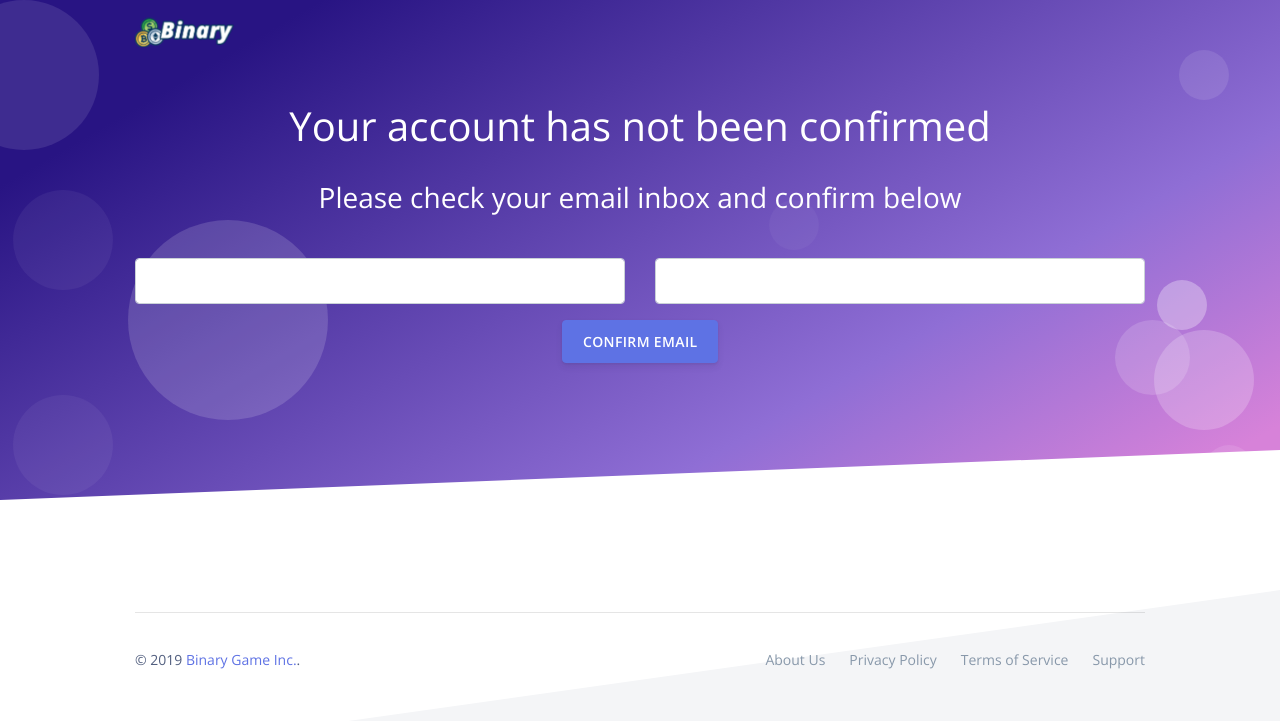
After one commit to paulpierre/binarygame, a Python web app: template app/templates/confirm.html in a window 1280 px wide. The commit adds this page. Shown: the top 721 px of the page. Run offline with Jinja, Linux system fonts and the light colour scheme; the template is opened without the code that fills it, so the values that code supplies are empty, except form fields; form fields are guessed from the names that the template uses; some libraries are stand-ins or nearby versions.

```diff
--- a/app/form.py
+++ b/app/form.py
@@ -5,8 +5,12 @@ from flask_wtf import FlaskForm
 class LoginForm(FlaskForm):
     user_email = StringField("User email", [validators.Length(min=4, max=50)],render_kw={"placeholder": "Email address"})
     user_password = PasswordField("User password", [validators.Length(min=6, max=50)],render_kw={"placeholder": "Password"})
-\
+
 class RegisterForm(FlaskForm):
     user_email = StringField("User email", [validators.Email(),validators.Length(min=4, max=50)],render_kw={"placeholder": "Email address"})
     user_password = PasswordField("User password", [validators.Length(min=6, max=50)],render_kw={"placeholder": "Password"})
     user_name = StringField("Username", [validators.Length(min=4, max=50)],render_kw={"placeholder": "Username (unique)"})
+
+class ConfirmationForm(FlaskForm):
+    user_email = StringField("User email", [validators.Length(min=4, max=50)],render_kw={"placeholder": "Email address"})
+    user_confirmation_code = StringField("Confirmation code", [validators.Length(min=4, max=100)],render_kw={"placeholder": "Confirmation code"})
--- /dev/null
+++ b/app/templates/confirm.html
@@ -0,0 +1,224 @@
+<!DOCTYPE html>
+<html>
+
+<head>
+  <meta charset="utf-8">
+  <meta name="viewport" content="width=device-width, initial-scale=1, shrink-to-fit=no">
+  <meta name="description" content="Trade binary with your bros">
+  <meta name="author" content="Secret team">
+  <title>Binary Game - Bros just doing some crypto binary options</title>
+  <!-- Favicon -->
+  <link href="/static/assets/img/brand/favicon.png" rel="icon" type="image/png">
+  <!-- Fonts -->
+  <link href="https://fonts.googleapis.com/css?family=Open+Sans:300,400,600,700" rel="stylesheet">
+  <!-- Icons -->
+  <link href="/static/assets/vendor/nucleo/css/nucleo.css" rel="stylesheet">
+  <link href="/static/assets/vendor/font-awesome/css/font-awesome.min.css" rel="stylesheet">
+  <!-- Argon CSS -->
+  <link type="text/css" href="/static/assets/css/argon.css?v=1.1.0" rel="stylesheet">
+  <link type="text/css" href="https://cdnjs.cloudflare.com/ajax/libs/animate.css/3.7.2/animate.css" rel="stylesheet">
+  <!--<script src="https://cdn.jsdelivr.net/npm/vue/dist/vue.js"></script>-->
+  <script src="/static/assets/js/fp.js"></script>
+</head>
+
+<body>
+  <header class="header-global">
+    <nav id="navbar-main" class="navbar navbar-main navbar-expand-lg navbar-transparent navbar-light headroom">
+      <div class="container">
+        <a class="navbar-brand mr-lg-5" href="./index.html"><img src="/static/assets/img/brand/white.png"></a>
+        <button class="navbar-toggler" type="button" data-toggle="collapse" data-target="#navbar_global" aria-controls="navbar_global" aria-expanded="false" aria-label="Toggle navigation">
+          <span class="navbar-toggler-icon"></span>
+        </button>
+        <div class="navbar-collapse collapse" id="navbar_global">
+          <div class="navbar-collapse-header">
+            <div class="row">
+              <div class="col-6 collapse-brand">
+                <a href="./index.html">
+                  <img src="/static/assets/img/brand/blue.png">
+                </a>
+              </div>
+              <div class="col-6 collapse-close">
+                <button type="button" class="navbar-toggler" data-toggle="collapse" data-target="#navbar_global" aria-controls="navbar_global" aria-expanded="false" aria-label="Toggle navigation">
+                  <span></span>
+                  <span></span>
+                </button>
+              </div>
+            </div>
+          </div>
+
+        </div>
+      </div>
+    </nav>
+  </header>
+  <main>
+
+    <div class="position-relative">
+      <section class="section section-lg section-hero section-shaped" id="ticker">
+        <!-- Background circles -->
+        <div class="shape shape-style-1 shape-primary">
+          <span class="span-150"></span>
+          <span class="span-50"></span>
+          <span class="span-50"></span>
+          <span class="span-75"></span>
+          <span class="span-100"></span>
+          <span class="span-75"></span>
+          <span class="span-50"></span>
+          <span class="span-100"></span>
+          <span class="span-50"></span>
+          <span class="span-100"></span>
+        </div>
+        <div class="container shape-container d-flex align-items-center">
+          <div class="col px-0">
+            <div class="row align-items-center justify-content-center">
+
+              <div class="col-lg-12 text-center">
+                <h1 style="color:white;margin-bottom:20px;">Your account has not been confirmed</h1>
+                <h3 style="color:white;margin-bottom:40px;">Please check your email inbox and confirm below</h3>
+                  <form id="confirm-form" action="" method="post" novalidate>
+                    {{ confirmation_form.hidden_tag() }}
+
+                    <div class="row align-items-center justify-content-center form_login">
+                      <div class="col-lg-6 text-center">
+                        <div class="form-group focused">
+                          {{ confirmation_form.user_email(size=32,class_="form-control") }}
+                        </div>
+                      </div>
+                      <div class="col-lg-6 text-center">
+                        <div class="form-group focused">
+                          {{ confirmation_form.user_confirmation_code(size=100,class_="form-control") }}
+                        </div>
+                      </div>
+                    </div>
+
+                    <button type="button" id="btn-confirm" class="btn btn-primary ">Confirm email</button>
+                  </form>
+              </div>
+
+            </div>
+          </div>
+        </div>
+        <!-- SVG separator -->
+        <div class="separator separator-bottom separator-skew zindex-100">
+          <svg x="0" y="0" viewBox="0 0 2560 100" preserveAspectRatio="none" version="1.1" xmlns="http://www.w3.org/2000/svg">
+            <polygon class="fill-white" points="2560 0 2560 100 0 100"></polygon>
+          </svg>
+        </div>
+
+      </section>
+    </div>
+
+
+
+
+  </main>
+  <footer class="footer has-cards">
+
+    <div class="container">
+
+      <hr>
+      <div class="row align-items-center justify-content-md-between">
+        <div class="col-md-6">
+          <div class="copyright">
+            &copy; 2019 <a href="#" target="_blank">Binary Game Inc.</a>.
+          </div>
+        </div>
+        <div class="col-md-6">
+          <ul class="nav nav-footer justify-content-end">
+            <li class="nav-item">
+              <a href="#" class="nav-link" target="_blank">About Us</a>
+            </li>
+            <li class="nav-item">
+              <a href="#" class="nav-link" target="_blank">Privacy Policy</a>
+            </li>
+            <li class="nav-item">
+              <a href="#" class="nav-link" target="_blank">Terms of Service</a>
+            </li>
+            <li class="nav-item">
+              <a href="#" class="nav-link" target="_blank">Support</a>
+            </li>
+          </ul>
+        </div>
+      </div>
+    </div>
+  </footer>
+  <!-- VueJS -->
+
+  <style>
+    .active-card {
+      padding:50px;
+      position:relative;
+      bottom:50px;
+    }
+  </style>
+  <!-- Core -->
+  <script src="/static/assets/vendor/jquery/jquery.min.js"></script>
+  <script src="/static/assets/vendor/popper/popper.min.js"></script>
+  <script src="/static/assets/vendor/bootstrap/bootstrap.min.js"></script>
+  <script src="/static/assets/vendor/headroom/headroom.min.js"></script>
+  <!-- Optional JS -->
+  <script src="/static/assets/vendor/onscreen/onscreen.min.js"></script>
+  <script src="/static/assets/vendor/nouislider/js/nouislider.min.js"></script>
+  <script src="/static/assets/vendor/bootstrap-datepicker/js/bootstrap-datepicker.min.js"></script>
+  <!-- Argon JS -->
+  <script src="/static/assets/js/argon.js?v=1.1.0"></script>
+  <script>
+    function getParam(parameterName) {
+    var result = null,
+        tmp = [];
+    location.search
+        .substr(1)
+        .split("&")
+        .forEach(function (item) {
+          tmp = item.split("=");
+          if (tmp[0] === parameterName) result = decodeURIComponent(tmp[1]);
+        });
+    if(!result) return false;
+    return result;
+}
+    $(document).ready(function(){
+
+      let user_email = "", user_confirmation_code = ""
+
+      let _u1 = getParam("user_email");
+      let _u2 = getParam("confirm_token");
+
+      if(_u1 && _u2)
+      {
+        $("#user_email").val(_u1);
+        $("#user_confirmation_code").val(_u2);
+      }
+
+      $("#btn-confirm").click(function(e){
+
+        $.ajax({
+              type: "POST",
+              url: '/confirm',
+              data: $('#confirm-form').serialize(), // serializes the form's elements.
+              success: function (data) {
+                  console.log(data)  // display the returned data in the console.
+                  window.location = '/game'
+              }
+        }).fail(function(e) {
+          console.log(e.responseText);
+          //alert(e.responseText);
+          $("#msg-error span.alert-inner--text").html("<strong>ERROR:</strong> " + e.responseText)
+          $("#msg-error").fadeIn();
+        });
+
+        $.ajaxSetup({
+          beforeSend: function(xhr, settings) {
+              if (!/^(GET|HEAD|OPTIONS|TRACE)$/i.test(settings.type) && !this.crossDomain) {
+                  xhr.setRequestHeader("X-CSRFToken", "{{ confirmation_form.csrf_token._value() }}")
+              }
+          }
+        })
+        e.preventDefault();
+
+      });
+
+
+    });
+  </script>
+
+</body>
+</html>
--- a/app/templates/home.html
+++ b/app/templates/home.html
@@ -359,7 +359,7 @@
           //alert(e.responseText);
           $("#msg-error span.alert-inner--text").html("<strong>ERROR:</strong> " + e.responseText)
           $("#msg-error").fadeIn();
-          setTimeout(()=>{$("#msg-error").fadeOut();},5000)
+          //setTimeout(()=>{$("#msg-error").fadeOut();},5000)
         });
 
         $.ajaxSetup({
@@ -387,7 +387,7 @@
           //alert(e.responseText);
           $("#msg-error span.alert-inner--text").html("<strong>ERROR:</strong> " + e.responseText)
           $("#msg-error").fadeIn();
-          setTimeout(()=>{$("#msg-error").fadeOut();},5000)
+          //setTimeout(()=>{$("#msg-error").fadeOut();},5000)
         });
 
         $.ajaxSetup({
--- a/app/tokens.py
+++ b/app/tokens.py
@@ -8,7 +8,7 @@ def generate_confirmation_token(email):
     return serializer.dumps(email, salt=app.config['SECURITY_PASSWORD_SALT'])
 
 
-def confirm_token(token, expiration=3600):
+def confirm_token(token, expiration=86400): #give the usere 24 hours
     serializer = URLSafeTimedSerializer(app.config['SECRET_KEY'])
     try:
         email = serializer.loads(
--- a/app/user.py
+++ b/app/user.py
@@ -6,10 +6,6 @@ people data
 from flask import make_response, abort
 from config import db
 from models import User, UserSchema, Transaction, Pool, TransactionSchema
-
-
-
-
 
 def read_all(user_ids=None):
     """
```
Also changed, not shown: app/build_database.py (+20 -20 lines), app/gmail.py (added, +80 -0 lines), app/models.py (+16 -15 lines), app/server.py (+85 -28 lines).
